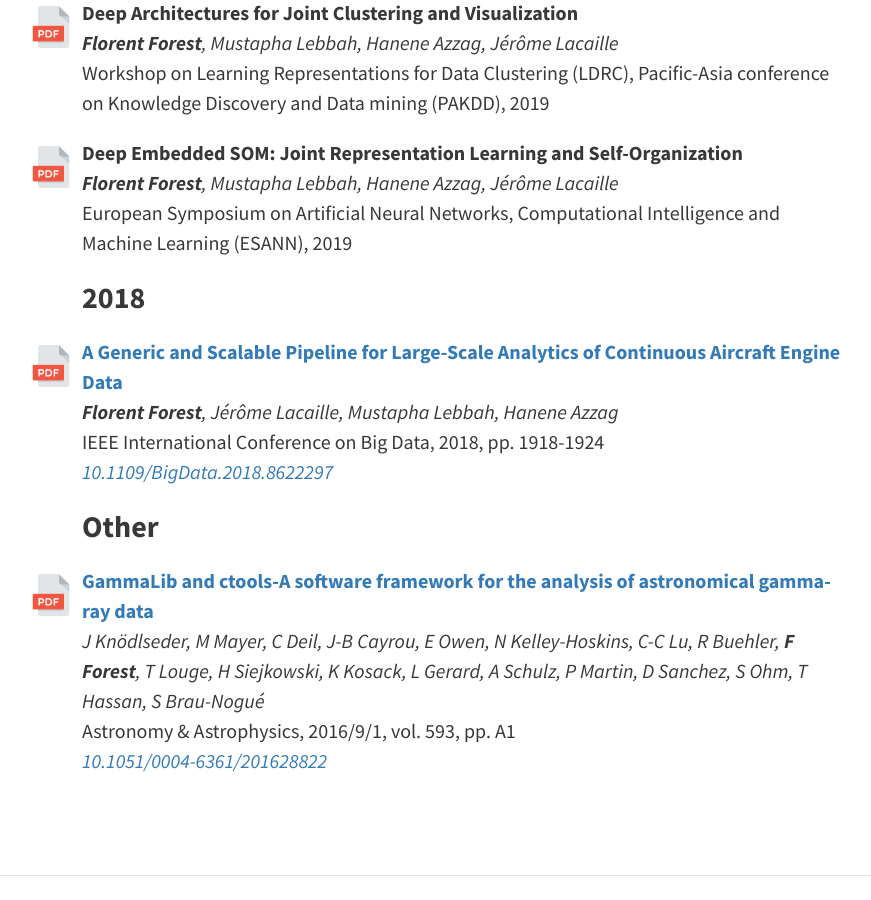
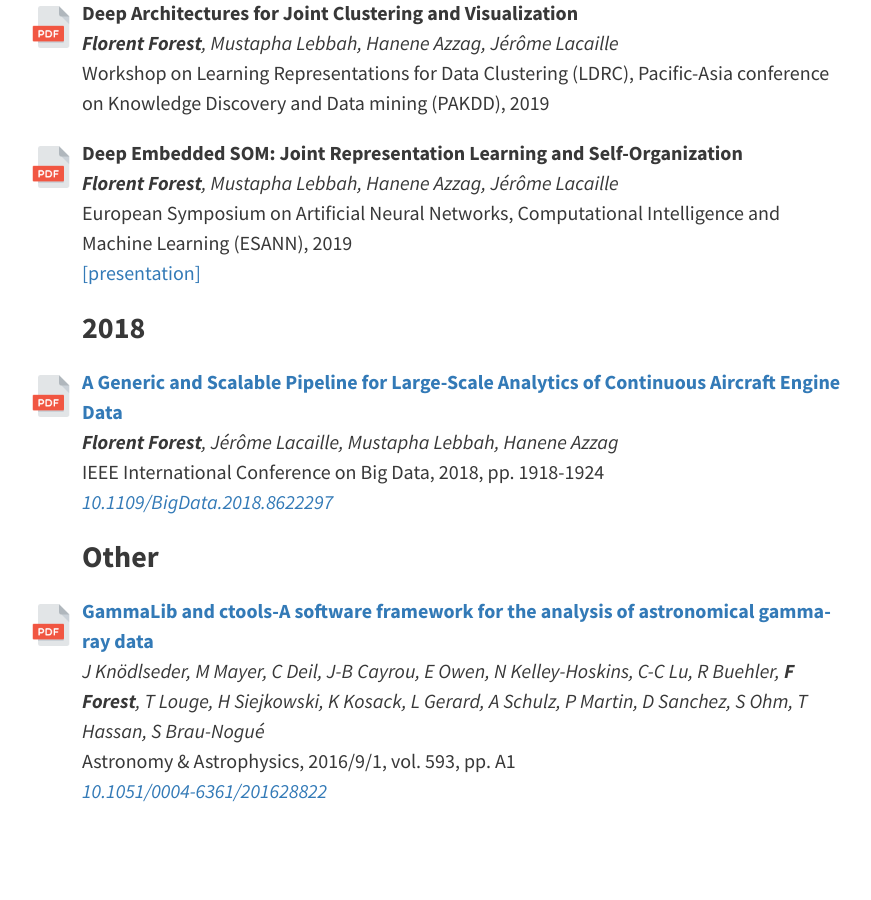
Before and after one commit to FlorentF9/florentf9.github.io, a Jekyll site: the page built from pages/publications.md, in a window 1280 px wide and 900 px high, scrolled down 374 px. Shown: the whole window, without its empty margins (174-1045 px from the left). Built offline with Jekyll 4.4.1, drawn with Linux system fonts in a browser that asks for light colours.

Commit message:
Add ESANN 2019 presentation

```diff
--- a/pages/publications.md
+++ b/pages/publications.md
@@ -17,7 +17,8 @@ Workshop on Learning Representations for Data Clustering (LDRC), Pacific-Asia co
 
 <a href="files/ESANN-2019-DeepEmbeddedSOM-full-paper.pdf"><img src="assets/img/icons/pdf.png" height="42px" style="float: left; padding: 0; margin: 8px 0 0 -52px"/></a>**Deep Embedded SOM: Joint Representation Learning and Self-Organization**<br/>
 _**Florent Forest**, Mustapha Lebbah, Hanene Azzag, Jérôme Lacaille_<br/>
-European Symposium on Artificial Neural Networks, Computational Intelligence and Machine Learning (ESANN), 2019
+European Symposium on Artificial Neural Networks, Computational Intelligence and Machine Learning (ESANN), 2019<br/>
+[[presentation]](files/ESANN-2019-DeepEmbeddedSOM-pres.pdf)
 
 ### 2018
 
```
Also changed, not shown: 1 other file.
